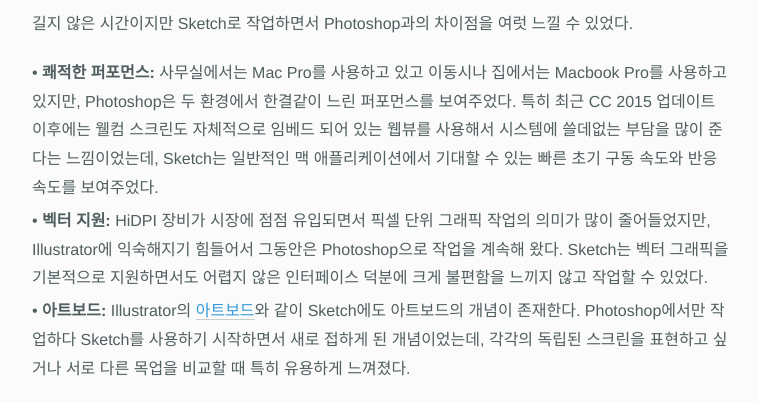
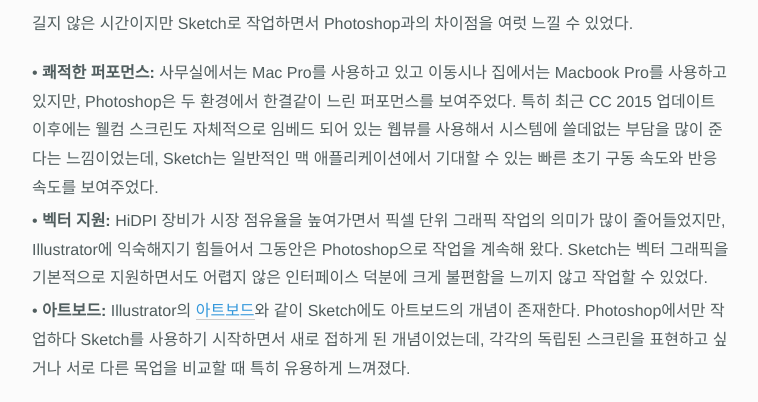
Before and after one commit to premist/si.mpli.st, a Jekyll site: the page built from _posts/2016-04-06-from-photoshop-to-sketch.md, in a window 1280 px wide. Shown: the part 1068-1470 px from the top of the page, without its empty margins (258-1016 px from the left). Built offline with Jekyll 4.4.1, drawn with Linux system fonts in a browser that asks for light colours.

Commit message:
Minor change on wording

```diff
--- a/_posts/2016-04-06-from-photoshop-to-sketch.md
+++ b/_posts/2016-04-06-from-photoshop-to-sketch.md
@@ -22,7 +22,7 @@
 길지 않은 시간이지만 Sketch로 작업하면서 Photoshop과의 차이점을 여럿 느낄 수 있었다.
 
 - **쾌적한 퍼포먼스:** 사무실에서는 Mac Pro를 사용하고 있고 이동시나 집에서는 Macbook Pro를 사용하고 있지만, Photoshop은 두 환경에서 한결같이 느린 퍼포먼스를 보여주었다. 특히 최근 CC 2015 업데이트 이후에는 웰컴 스크린도 자체적으로 임베드 되어 있는 웹뷰를 사용해서 시스템에 쓸데없는 부담을 많이 준다는 느낌이었는데, Sketch는 일반적인 맥 애플리케이션에서 기대할 수 있는 빠른 초기 구동 속도와 반응 속도를 보여주었다.
-- **벡터 지원:** HiDPI 장비가 시장에 점점 유입되면서 픽셀 단위 그래픽 작업의 의미가 많이 줄어들었지만, Illustrator에 익숙해지기 힘들어서 그동안은 Photoshop으로 작업을 계속해 왔다. Sketch는 벡터 그래픽을 기본적으로 지원하면서도 어렵지 않은 인터페이스 덕분에 크게 불편함을 느끼지 않고 작업할 수 있었다.
+- **벡터 지원:** HiDPI 장비가 시장 점유율을 높여가면서 픽셀 단위 그래픽 작업의 의미가 많이 줄어들었지만, Illustrator에 익숙해지기 힘들어서 그동안은 Photoshop으로 작업을 계속해 왔다. Sketch는 벡터 그래픽을 기본적으로 지원하면서도 어렵지 않은 인터페이스 덕분에 크게 불편함을 느끼지 않고 작업할 수 있었다.
 - **아트보드:** Illustrator의 [아트보드](https://helpx.adobe.com/illustrator/how-to/work-with-artboards.html)와 같이 Sketch에도 아트보드의 개념이 존재한다. Photoshop에서만 작업하다 Sketch를 사용하기 시작하면서 새로 접하게 된 개념이었는데, 각각의 독립된 스크린을 표현하고 싶거나 서로 다른 목업을 비교할 때 특히 유용하게 느껴졌다.
 
 
```
